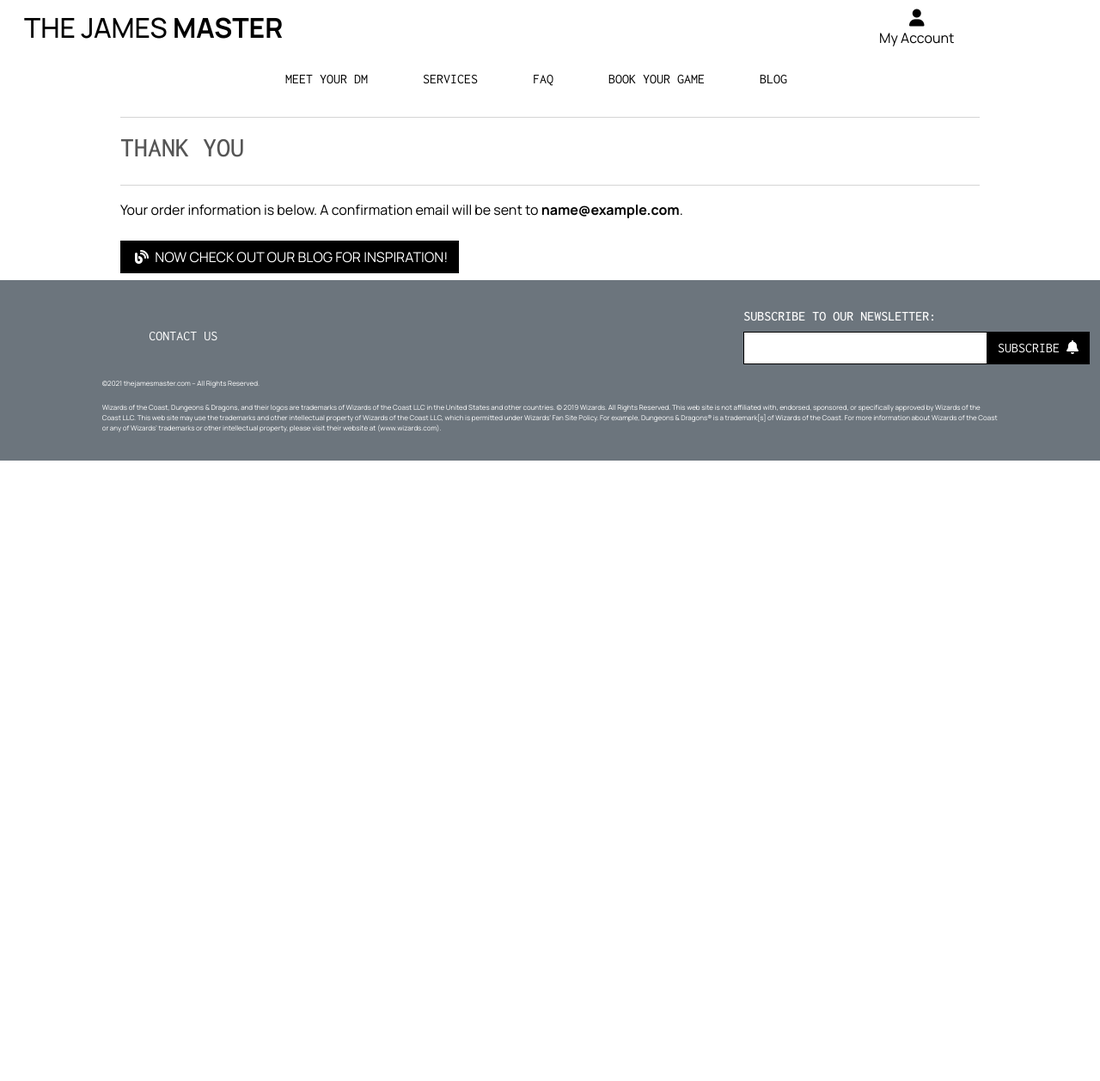
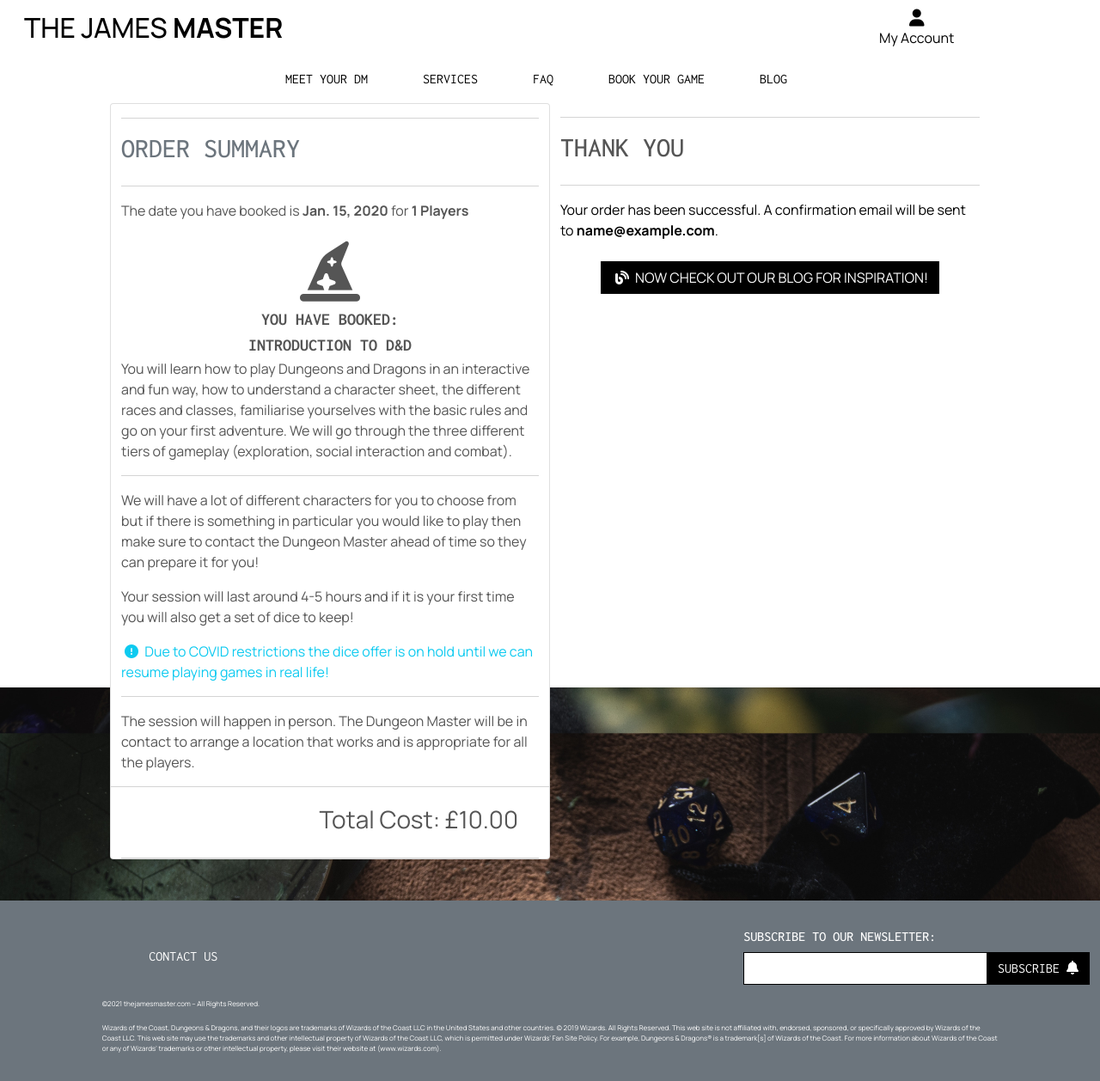
Before and after one commit to JDBennison/the-james-master, a Django app: template booking/templates/booking/checkout_success.html in a window 1280 px wide. Shown: the whole page at 86% size. Before the commit the page ends 536 px from the top, so only its background shows below. Run offline with Django 3.2, Linux system fonts and the light colour scheme; tables that the repository leaves empty hold one stand-in row (values such as "Sample post"); the template is opened without the code that fills it: values that come from a table or form of the project are taken from there, most other values are stand-ins (such as "Sample title", 1, 10 or a date in 2020); some libraries are stand-ins or nearby versions; some web fonts are replaced.

Commit message:
Added checkout success page content and fixed order creation

```diff
--- a/booking/static/booking/js/stripe_elements.js
+++ b/booking/static/booking/js/stripe_elements.js
@@ -50,6 +50,8 @@
     ev.preventDefault();
     card.update({ 'disabled': true});
     $('#submit-button').attr('disabled', true);
+    $('#payment-form').fadeToggle(100);
+    $('#loading-overlay').fadeToggle(100);
     stripe.confirmCardPayment(clientSecret, {
         payment_method: {
             card: card,
@@ -63,6 +65,8 @@
                 </span>
                 <span>${result.error.message}</span>`;
             $(errorDiv).html(html);
+            $('#payment-form').fadeToggle(100);
+            $('#loading-overlay').fadeToggle(100);
             card.update({ 'disabled': false});
             $('#submit-button').attr('disabled', false);
         } else {
--- a/booking/templates/booking/checkout.html
+++ b/booking/templates/booking/checkout.html
@@ -90,6 +90,7 @@
                     <input type="hidden" name="location" id="location" value="{{ location }}">
                     <input type="hidden" name="players" id="players" value="{{ players }}">
                     <input type="hidden" name="comment" id="comment" value="{{ comment }}">
+                    <input type="hidden" name="cost" id="cost" value="{{ cost }}">
                     <input type="hidden" name="stripe-submit" id="stripe-submit" value="stripe-submit">
                     <fieldset class="px-3">
                         <legend class="fieldset-label fs-6 text-black px-2 w-auto">Payment</legend>
--- a/booking/templates/booking/checkout_success.html
+++ b/booking/templates/booking/checkout_success.html
@@ -17,19 +17,48 @@
     <div class="overlay"></div>
     <div class="container">
         <div class="row">
-            <div class="col">
+            <div class="col-12 col-lg-6 mb-5 card">
+                <hr>
+                <h2 class="text-muted header-font mb-2">Order Summary</h2>
+                <hr>
+                <div class="row">
+                    <p>The date you have booked is <strong>{{ booking.date }}</strong> for <strong>{{ order.players }} Players</strong></p>
+                    {% if order.service == 'IN' %}
+                        {% include './includes/intro.html' %}
+                    {% elif order.service == 'OS' %}
+                        {% include './includes/one-shot.html' %}
+                    {% elif order.service == 'OC' %}
+                        {% include './includes/ongoing-campaign.html' %}
+                    {% endif %}
+                </div>
+                <div class="row">
+                    {% if order.location == 'IRL' %}
+                        <p>
+                            The session will happen in person. The Dungeon Master will be in contact to arrange a location that works and is appropriate for all the players.
+                        </p>
+                        <hr>
+                    {% elif order.location == 'ONL' %}
+                        <p>The session will happen on a Zoom call using Roll20. You can create a free account for Roll20 here:</p>
+                        <a href="https://app.roll20.net/account/create/" target="_blank" class="link-dark text-center fs-3">
+                            <i class="fas fa-dice-d20 fa-lg"></i>
+                            <p>Roll20</p>
+                        </a>
+                        <hr>
+                    {% endif %}
+                    <div class="row mb-4">
+                        <div class="col-12 text-end">
+                            <span class="fs-3 text-center">Total Cost: £{{ order.cost }}</span>
+                        </div>
+                    </div>
+                </div>
+                <hr class="my-0">
+            </div>
+            <div class="col-12 col-lg-6">
                 <hr>
                 <h2 class="header-font mb-4">Thank You</h2>
                 <hr>
-                <p class="text-black">Your order information is below. A confirmation email will be sent to <strong>{{ order.email }}</strong>.</p>
-            </div>
-        </div>
-
-        <div class="row">
-            <div class="col-12 col-lg-7"></div>
-        </div>
-        <div class="row">
-			<div class="col-12 col-lg-7 text-right">
+                <p class="text-black">Your order has been successful. A confirmation email will be sent to <strong>{{ order.email }}</strong>.</p>
+                <div class="text-center">
                     <a href="{% url 'blog' %}" class="btn btn-black rounded-0 my-2">
                         <span class="icon mr-2">
                             <i class="fas fa-blog"></i>
@@ -39,4 +68,5 @@
                 </div>
             </div>
         </div>
+    </div>
 {% endblock %}
```
Also changed, not shown: booking/views.py (+9 -3 lines). Lines whose indentation alone changed are shown as unchanged.
